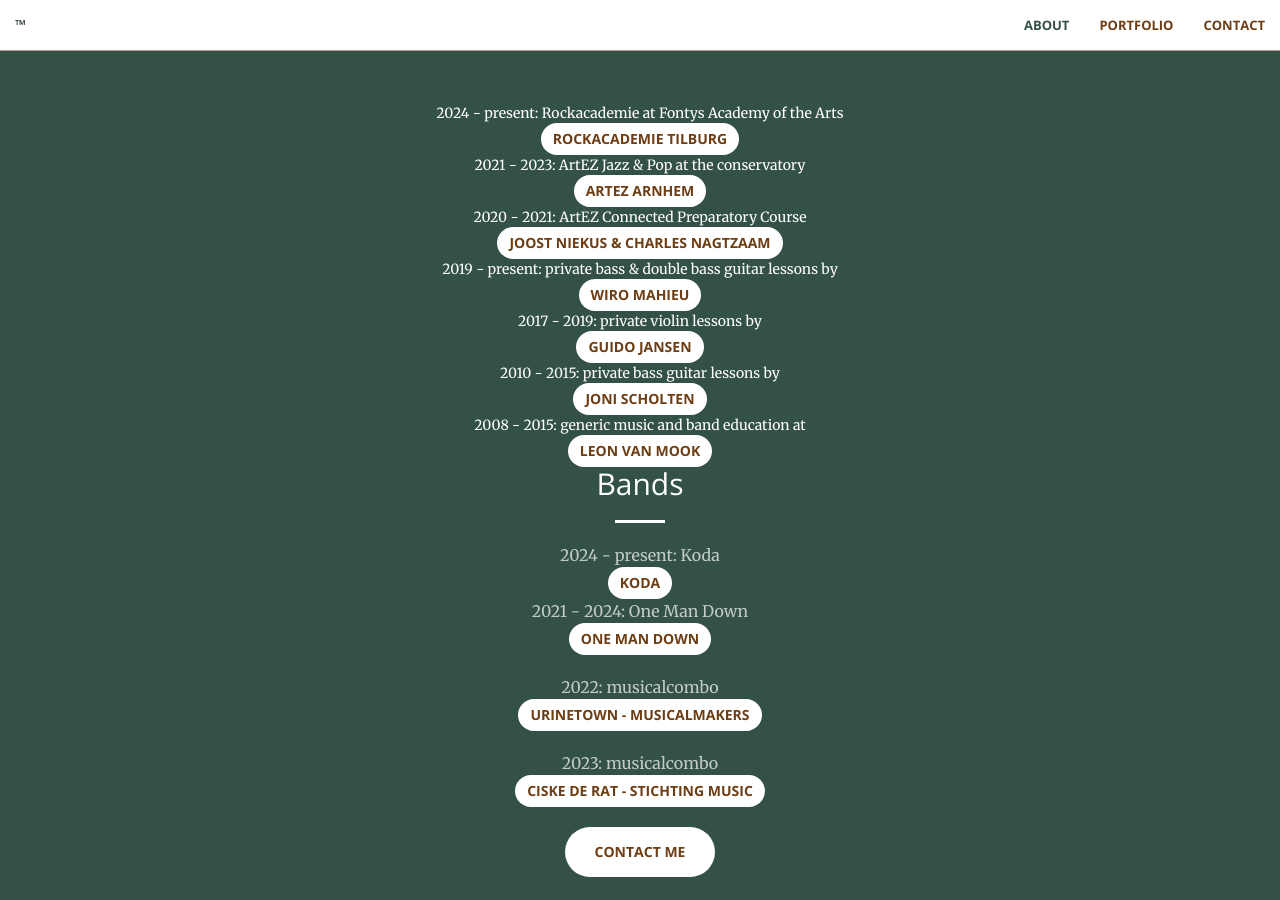
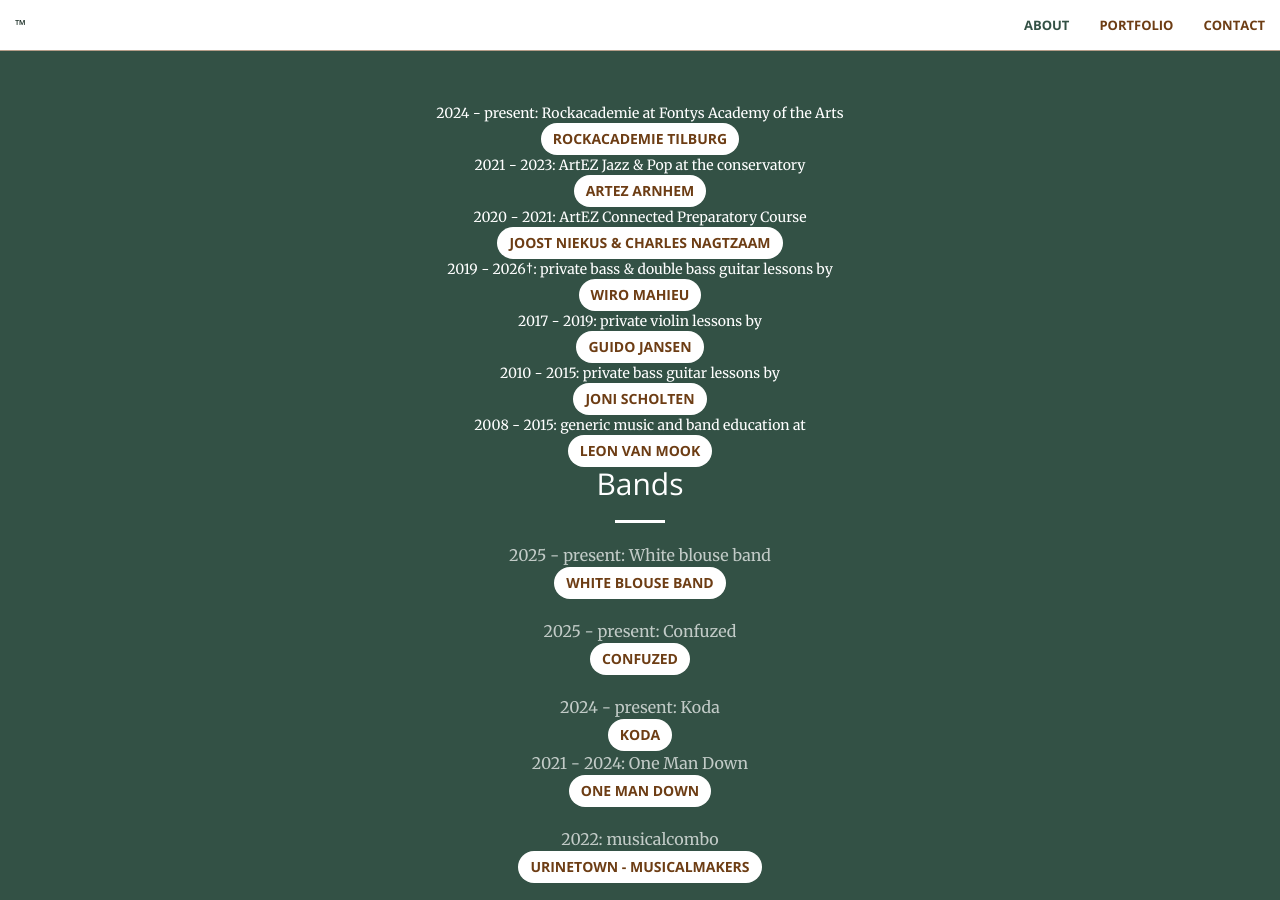
Before and after one commit to tgmulder/tgmulder.github.io, a Jekyll site: the page built from index.html, in a window 1280 px wide and 900 px high, scrolled down 1245 px. Built offline with Jekyll 4.4.1, drawn with Linux system fonts in a browser that asks for light colours; a style sheet for code colours, icons or effects is not loaded.

Commit message:
Update call-to-action.html
Added Confuzed and White Bluse band

```diff
--- a/_includes/call-to-action.html
+++ b/_includes/call-to-action.html
@@ -10,7 +10,7 @@
 				2024 - present: Rockacademie at Fontys Academy of the Arts</br> <a href="https://www.fontys.nl/Opleidingen/Muziek-Rockacademie-bachelor-voltijd.htm" target="_blank" class="btn btn-default btn">Rockacademie Tilburg</a></br>
 				2021 - 2023: ArtEZ Jazz & Pop at the conservatory</br> <a href="https://www.artez.nl/en/course/jazz-pop-arnhem" target="_blank" class="btn btn-default btn">Artez Arnhem</a></br>
                 2020 - 2021: ArtEZ Connected Preparatory Course </br><a href="https://www.artez.nl/opleidingen/externe-vooropleiding" target="_blank" class="btn btn-default btn"> Joost Niekus & Charles Nagtzaam</a></br>
-                2019 - present: private bass & double bass guitar lessons by </br><a href="http://wiromahieu.com" target="_blank" class="btn btn-default btn"> Wiro Mahieu</a></br>
+                2019 - 2026†: private bass & double bass guitar lessons by </br><a href="http://wiromahieu.com" target="_blank" class="btn btn-default btn"> Wiro Mahieu</a></br>
                 2017 - 2019: private violin lessons by </br><a href="http://vioollesnijmegen.nl" target="_blank" class="btn btn-default btn"> Guido Jansen</a></br>
                 2010 - 2015: private bass guitar lessons by </br><a href="https://en.wikipedia.org/wiki/Leaf_(Dutch_band)" target="_blank" class="btn btn-default btn"> Joni Scholten</a></br>
                 2008 - 2015: generic music and band education at </br><a href="https://www.muziek-op-maat.nl/" target="_blank" class="btn btn-default btn"> Leon van Mook</a></br>
@@ -19,12 +19,14 @@
             <div class="col-lg-8 col-lg-offset-2 text-center">
                 <h2 class="section-heading">Bands</h2>
                 <hr class="light">
+		        <p class="text-faded">2025 - present: White blouse band </br><a href="https://www.whiteblouseband.com" target="_blank" class="btn btn-default btn">White Blouse Band</a>
+       </br>
+				<p class="text-faded">2025 - present: Confuzed </br><a href="https://www.instagram.com/confuzed_band" target="_blank" class="btn btn-default btn">Confuzed</a>
+       </br>
                 <p class="text-faded">2024 - present: Koda </br><a href="https://www.musicbykoda.com" target="_blank" class="btn btn-default btn">Koda</a>
-
-      </br>
+       </br>
 					2021 - 2024: One Man Down </br><a href="https://www.onemandown.nl" target="_blank" class="btn btn-default btn">One Man Down</a>
-
-      </br>
+       </br>
 <p class="text-faded">2022: musicalcombo </br><a href="https://www.musicalmakers.nl/" target="_blank" class="btn btn-default btn">Urinetown - musicalmakers</a></br>
 
 <p class="text-faded">2023: musicalcombo </br><a href="https://www.stichting-music.nl/" target="_blank" class="btn btn-default btn">Ciske de Rat - stichting music</a></br>
```
